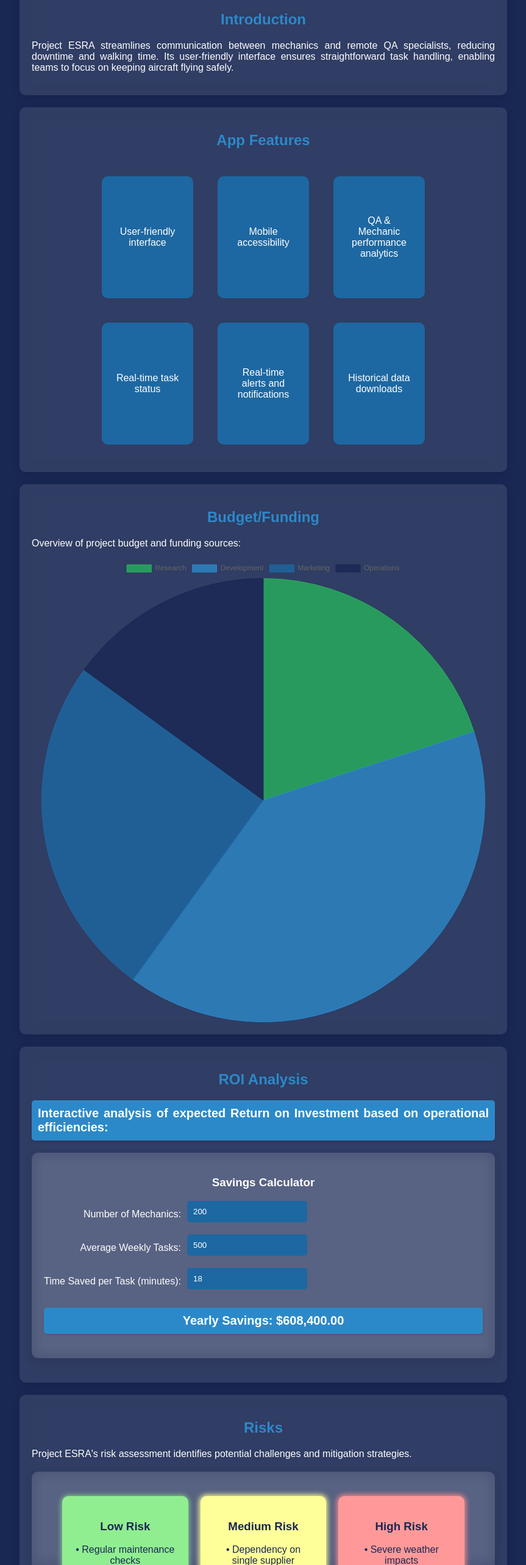
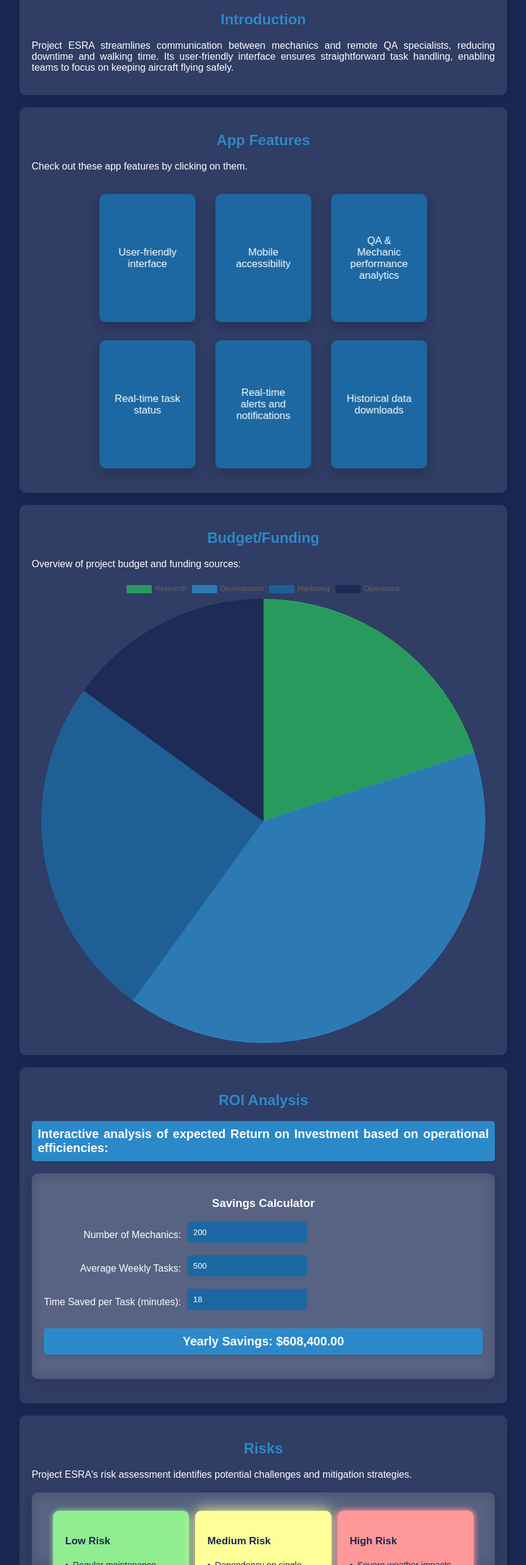
Before and after one commit to twistedcollar/esra-presentation, a React (Create React App) app: page / in a window 1280 px wide. Shown: the part 234-2800 px from the top of the page at 61% size, without its empty margins (208-1071 px from the left). Built offline with nearby package versions, Linux system fonts and the light colour scheme.

Commit message:
Risks, app feature card updates

```diff
--- a/src/App.js
+++ b/src/App.js
@@ -63,6 +63,9 @@ function App() {
       <FadeInSection>
         <div className="section" id="features">
           <h2 className="subtitle">App Features</h2>
+          <p className="content">
+            Check out these app features by clicking on them.
+          </p>
           <AppFeatures />
         </div>
       </FadeInSection>
--- a/src/AppFeatures.css
+++ b/src/AppFeatures.css
@@ -12,7 +12,10 @@
     height: 200px;
     margin: 5px;
     perspective: 1500px;
-    box-sizing: border-box; /* Include padding and border in the element's width and height */
+    box-sizing: border-box;
+    transform: translateZ(0) scale(1.05); /* Slightly scale the card for a 3D effect */
+    box-shadow: 0 8px 16px rgba(0,0,0,0.2); /* Apply shadow for depth */
+    transition: transform 0.3s ease-out, box-shadow 0.3s ease-out; /* Smooth transition for an enhanced effect */
   }
 
   .feature-card-inner {
@@ -52,6 +55,7 @@
 
   .card-front {
     background-color: #1D68A2;
+
   }
 
   .card-back {
@@ -63,3 +67,8 @@
   .feature-title, .feature-description {
     user-select: none;
   }
+
+  .feature-card:active {
+    transform: translateZ(0) scale(1); /* Slightly reduce the scale for a press-down effect */
+    box-shadow: 0 4px 8px rgba(0,0,0,0.2); /* Reduce shadow for a "pressed" effect */
+  }
--- a/src/Risks.css
+++ b/src/Risks.css
@@ -1,26 +1,38 @@
-/* risks.css */
 .risks-container {
     display: flex;
     justify-content: space-between;
-    padding: 20px;
+    padding: 10px;
   }
 
   .risk-level {
     flex: 1;
-    margin: 0 10px;
+    margin: 0 5px;
     padding: 20px;
     border-radius: 10px;
-    color: #192753; /* Adjust based on your preference for text color contrast */
+    color: #192753; /* Adjust for better contrast if needed */
+    font-family: 'Arial', sans-serif; /* Example of a more readable font */
+    font-size: .9em; /* Adjust the size as needed */
+    line-height: 1.5; /* Increase line height for better readability */
+    text-align: left; /* Left-aligned text is generally easier to read */
   }
 
   .risk-level ul {
     list-style: none;
     padding: 0;
+    margin: 0; /* Resets default margin */
+  }
+
+  .risk-level li {
+    margin-bottom: 0.5em; /* Adds space between list items */
+    word-wrap: break-word; /* Ensures text wraps within the container */
   }
 
   .risk-level li::before {
-    content: '• ';
+    content: '•';
     color: #192753; /* Or any color that matches your design */
+    font-size: 1em; /* Ensures consistent sizing with list text */
+    vertical-align: middle; /* Aligns bullet with the middle of text */
+    margin-right: 0.5em; /* Adds space after the bullet */
   }
 
 
@@ -31,8 +43,7 @@
 
   .medium-risk {
     background-color: #ffff99; /* Light yellow */
-    box-shadow: 0 0 8px 0px #ffff99; /* Soft yellow glow */
-    animation: pulsingYellowGlow 2s infinite ease-in-out;
+    box-shadow: 0 0 25px 0px #ffff99; /* Soft yellow glow */
   }
 
   .high-risk {
@@ -52,12 +63,3 @@
       box-shadow: 0 0 8px 2px #ff9999;
     }
   }
-
-  @keyframes pulsingYellowGlow {
-    0%, 100% {
-      box-shadow: 0 0 8px 2px #ffff99; /* Starting glow */
-    }
-    50% {
-      box-shadow: 0 0 10px 2.5px #ffff66; /* Slightly increased glow */
-    }
-  }
```
